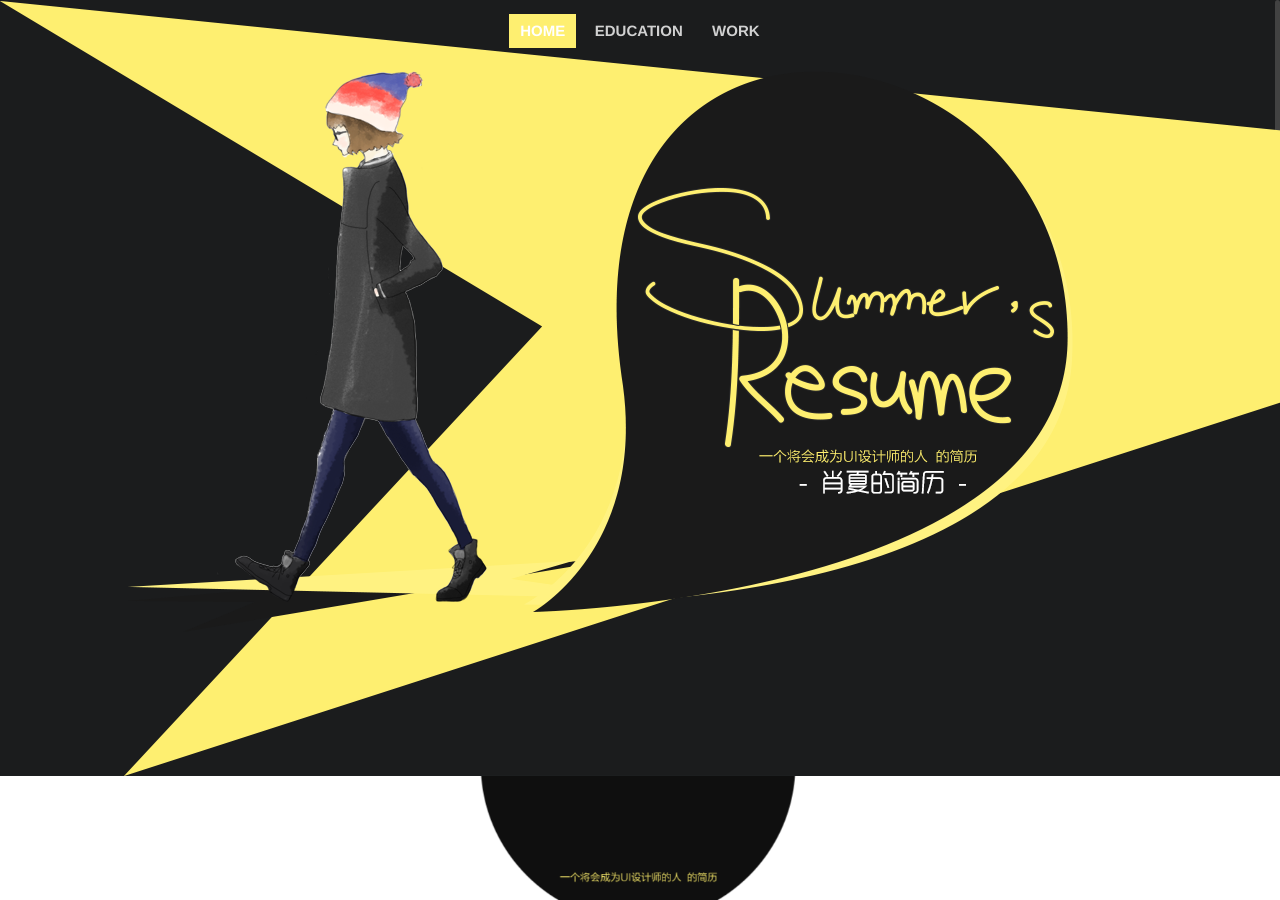
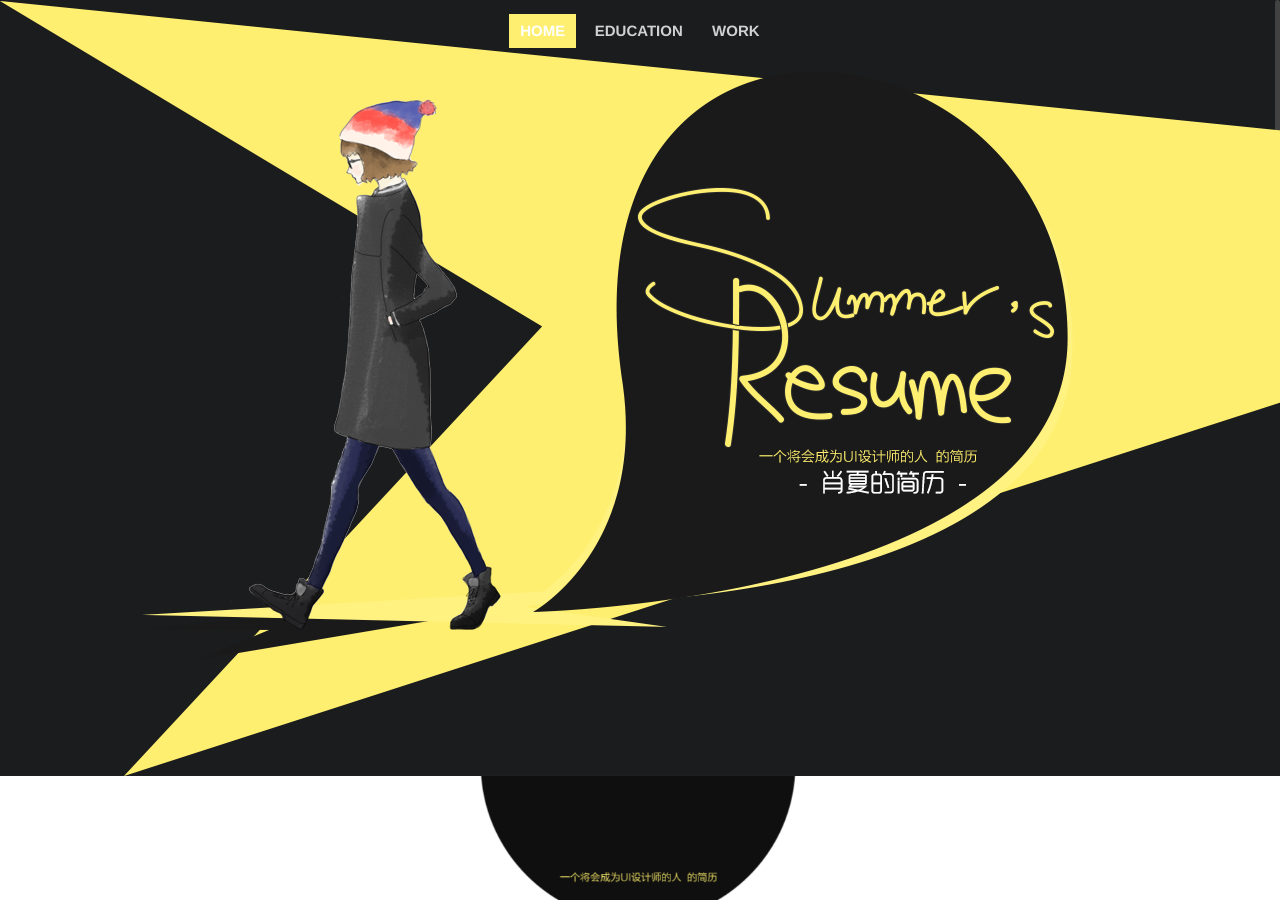
Before and after one commit to skooris/skooris.github.io, a Jekyll site: the page index.html, which Jekyll copies as it is, in a window 1280 px wide and 900 px high. Built offline with Jekyll 4.4.1, drawn with Linux system fonts in a browser that asks for light colours.

Commit message:
margin fit

```diff
--- a/css/index.css
+++ b/css/index.css
@@ -63,6 +63,8 @@ body {
   	padding-left: 15%;
  }
 #index .parallax.first {
+	margin-top: 2em;
+  	margin-left: 1em;
 	position: fixed;
 	z-index: 9997;
 }
```
